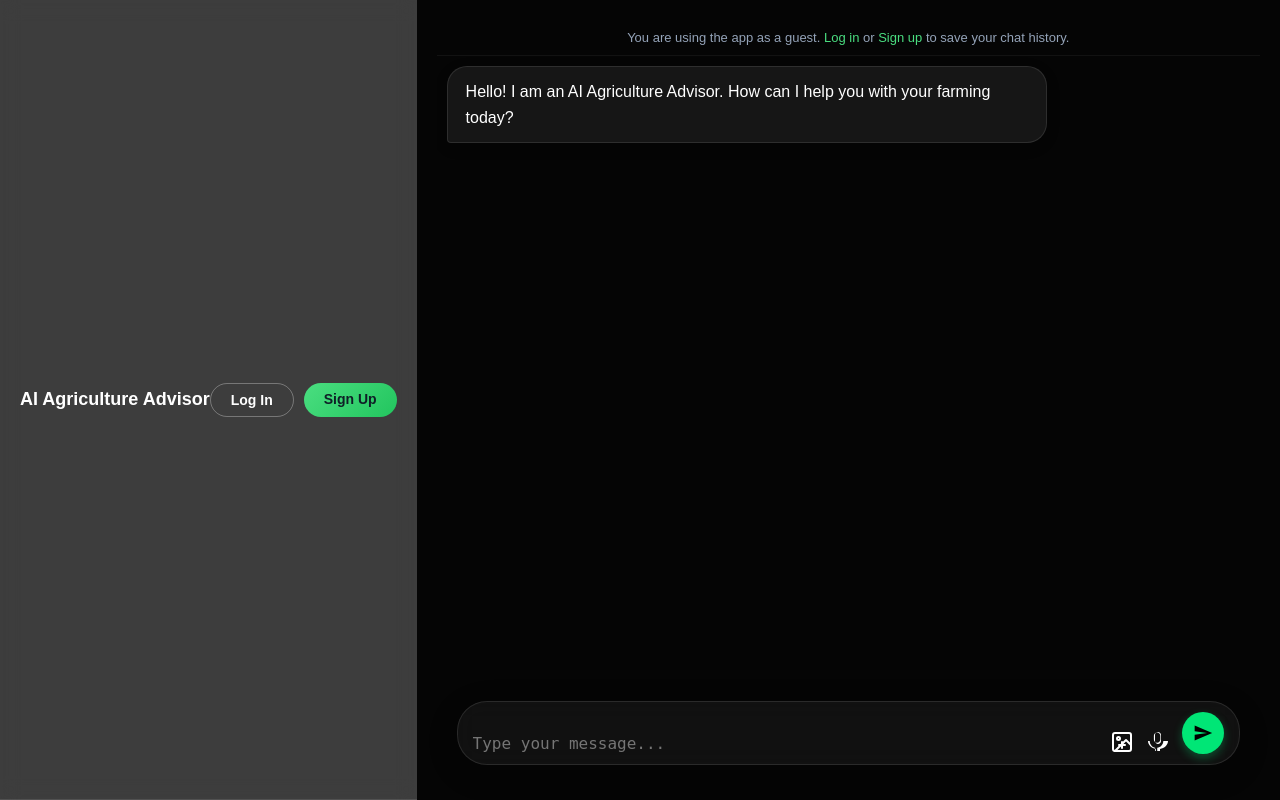
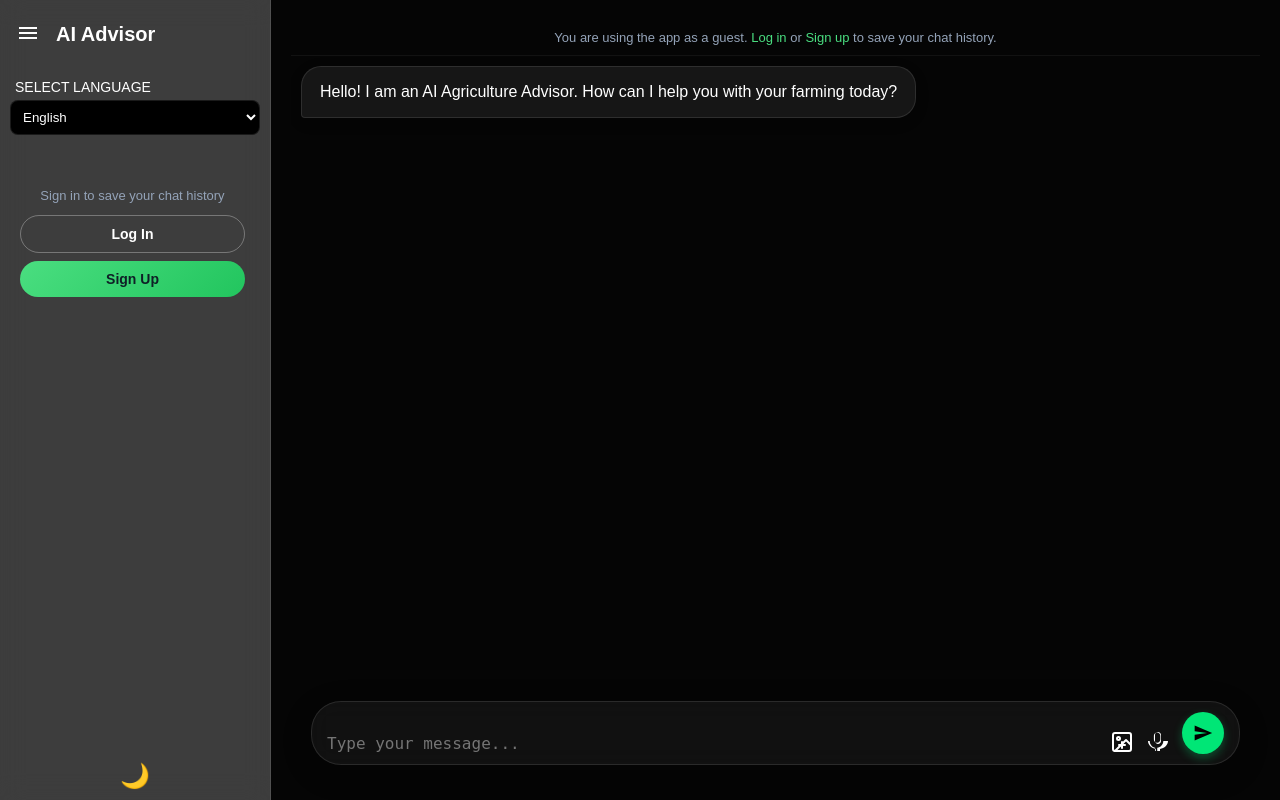
Before and after one commit to israelobisesan/AI-agricultural-advisor, a Flask app: page /chat in a window 1280 px wide. Run offline with Flask 3, Linux system fonts and the light colour scheme.

Commit message:
Fix guest mode crash, add debug error handler, show sidebar for guests with login/signup prompt, change landing Get Started to guest chat, add signup on landing

```diff
--- a/app.py
+++ b/app.py
@@ -380,8 +380,6 @@
 
     return audio_urls
 
-    return audio_urls if audio_urls else []
-
 
 @app.route('/api/chat', methods=['POST'])
 def api_chat():
@@ -589,6 +587,14 @@
     return send_from_directory(app.config['AUDIO_FOLDER'], filename)
 
 
+@app.errorhandler(500)
+def internal_error(error):
+    import traceback
+    tb = traceback.format_exc()
+    print(f"INTERNAL SERVER ERROR:\n{tb}")
+    return jsonify({'error': 'Internal server error', 'traceback': tb}), 500
+
+
 if __name__ == '__main__':
     with app.app_context():
         db.create_all()
--- a/static/css/style.css
+++ b/static/css/style.css
@@ -120,7 +120,8 @@
 .sidebar.collapsed .new-chat-btn,
 .sidebar.collapsed .language-selector,
 .sidebar.collapsed .history-list,
-.sidebar.collapsed .sidebar-footer {
+.sidebar.collapsed .sidebar-footer,
+.sidebar.collapsed .guest-history-prompt {
     display: none;
 }
 
--- a/static/js/script.js
+++ b/static/js/script.js
@@ -22,12 +22,13 @@
     const savedTheme = localStorage.getItem('theme');
     if (savedTheme === 'light') {
         document.body.classList.add('light-mode');
-        themeToggleBtn.textContent = '☀️';
+        if (themeToggleBtn) themeToggleBtn.textContent = '☀️';
     } else {
         document.body.classList.add('dark-mode');
-        themeToggleBtn.textContent = '🌙';
+        if (themeToggleBtn) themeToggleBtn.textContent = '🌙';
     }
 
+    if (themeToggleBtn) {
         themeToggleBtn.addEventListener('click', () => {
             if (document.body.classList.contains('dark-mode')) {
                 document.body.classList.replace('dark-mode', 'light-mode');
@@ -39,6 +40,7 @@
                 localStorage.setItem('theme', 'dark');
             }
         });
+    }
 
     // --- Sidebar Toggle Functionality ---
     sidebarToggleBtn.addEventListener('click', (e) => {
--- a/templates/index.html
+++ b/templates/index.html
@@ -7,45 +7,39 @@
     <link rel="stylesheet" href="{{ url_for('static', filename='css/style.css') }}">
     <link rel="stylesheet" href="https://cdnjs.cloudflare.com/ajax/libs/font-awesome/6.0.0-beta3/css/all.min.css">
     <style>
-        .guest-topbar {
-            display: flex;
-            align-items: center;
-            justify-content: space-between;
-            padding: 12px 20px;
-            background: rgba(255,255,255,0.05);
-            backdrop-filter: blur(10px);
-            border-bottom: 1px solid rgba(255,255,255,0.1);
+        .guest-history-prompt {
+            padding: 20px 10px;
+            text-align: center;
         }
-        .guest-topbar .app-title {
-            margin: 0;
-            font-size: 18px;
-            color: #fff !important;
+        .guest-prompt-text {
+            color: #94a3b8;
+            font-size: 13px;
+            margin-bottom: 12px;
         }
-        .guest-actions {
-            display: flex;
-            gap: 10px;
-        }
-        .guest-btn {
-            padding: 8px 20px;
+        .guest-sidebar-btn {
+            display: block;
+            padding: 10px;
+            text-align: center;
             border-radius: 20px;
             text-decoration: none;
+            font-weight: 600;
             font-size: 14px;
-            font-weight: 600;
             transition: all 0.2s;
+            margin-bottom: 8px;
         }
-        .guest-btn-login {
+        .guest-sidebar-login {
             color: #fff;
             border: 1px solid rgba(255,255,255,0.3);
         }
-        .guest-btn-login:hover {
+        .guest-sidebar-login:hover {
             border-color: #4ade80;
             color: #4ade80;
         }
-        .guest-btn-register {
+        .guest-sidebar-register {
             background: linear-gradient(135deg, #4ade80, #22c55e);
             color: #0f2027;
         }
-        .guest-btn-register:hover {
+        .guest-sidebar-register:hover {
             transform: translateY(-1px);
             box-shadow: 0 4px 15px rgba(74,222,128,0.4);
         }
@@ -64,7 +58,6 @@
 </head>
 <body class="dark-mode">
     <div class="app-container">
-        {% if current_user.is_authenticated %}
         <aside class="sidebar" id="sidebar">
             <header class="sidebar-header">
                 <button class="sidebar-toggle" id="sidebar-toggle">
@@ -75,12 +68,14 @@
                 <h1 class="app-title">AI Advisor</h1>
             </header>
 
+            {% if current_user.is_authenticated %}
             <a href="{{ url_for('new_chat') }}" class="new-chat-btn">
                 <svg xmlns="http://www.w3.org/2000/svg" viewBox="0 0 24 24" fill="currentColor">
                     <path d="M19 13h-6v6h-2v-6H5v-2h6V5h2v6h6v2z"/>
                 </svg>
                 New Chat
             </a>
+            {% endif %}
 
             <div class="language-selector">
                 <span class="selector-label">select language</span>
@@ -91,14 +86,23 @@
             </div>
 
             <div class="history-list">
+                {% if current_user.is_authenticated %}
                 <span class="history-label">Recent</span>
                 {% for session in sessions %}
                 <a href="{{ url_for('chat', session_id=session.id) }}" class="history-item {{ 'active' if session.id == current_session.id }}">
                     {{ session.title }}
                 </a>
                 {% endfor %}
+                {% else %}
+                <div class="guest-history-prompt">
+                    <p class="guest-prompt-text">Sign in to save your chat history</p>
+                    <a href="{{ url_for('login') }}" class="guest-sidebar-btn guest-sidebar-login">Log In</a>
+                    <a href="{{ url_for('register') }}" class="guest-sidebar-btn guest-sidebar-register">Sign Up</a>
+                </div>
+                {% endif %}
             </div>
 
+            {% if current_user.is_authenticated %}
             <footer class="sidebar-footer">
                 <div class="user-info">
                     <div class="avatar-placeholder"></div>
@@ -114,16 +118,14 @@
                     </a>
                 </div>
             </footer>
+            {% else %}
+            <footer class="sidebar-footer" style="border-top: none; margin-top: 0; padding-top: 0;">
+                <div class="action-buttons" style="justify-content: center;">
+                    <button id="theme-toggle" class="control-button">🌙</button>
+                </div>
+            </footer>
+            {% endif %}
         </aside>
-        {% else %}
-        <div class="guest-topbar">
-            <h1 class="app-title">AI Agriculture Advisor</h1>
-            <div class="guest-actions">
-                <a href="{{ url_for('login') }}" class="guest-btn guest-btn-login">Log In</a>
-                <a href="{{ url_for('register') }}" class="guest-btn guest-btn-register">Sign Up</a>
-            </div>
-        </div>
-        {% endif %}
 
         <div class="chat-main">
             {% if not current_user.is_authenticated %}
--- a/templates/landing.html
+++ b/templates/landing.html
@@ -199,7 +199,8 @@
         </div>
 
         <div class="cta-buttons">
-            <a href="/register" class="btn btn-primary">Get Started</a>
+            <a href="/chat" class="btn btn-primary">Get Started</a>
+            <a href="/register" class="btn btn-secondary">Sign Up</a>
             <a href="/login" class="btn btn-secondary">Login</a>
         </div>
 
```
Lines whose indentation alone changed are shown as unchanged.
